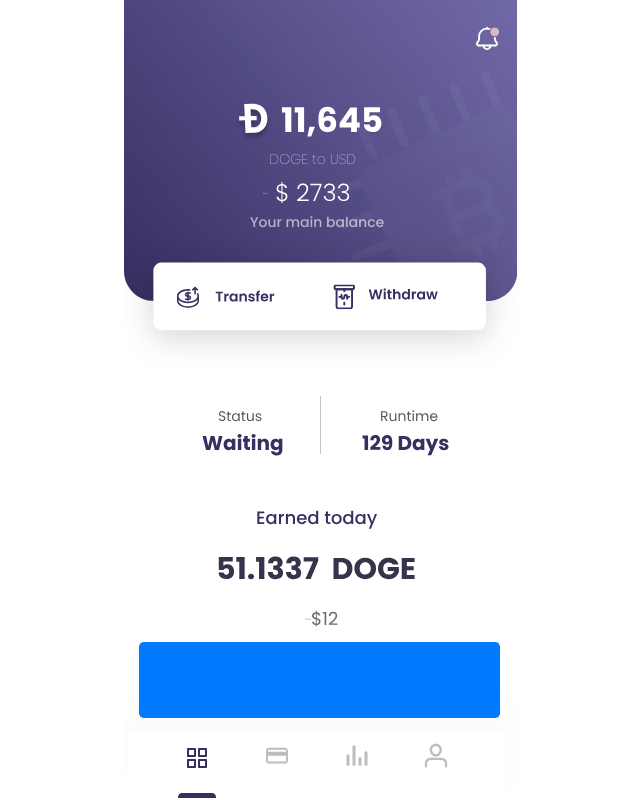
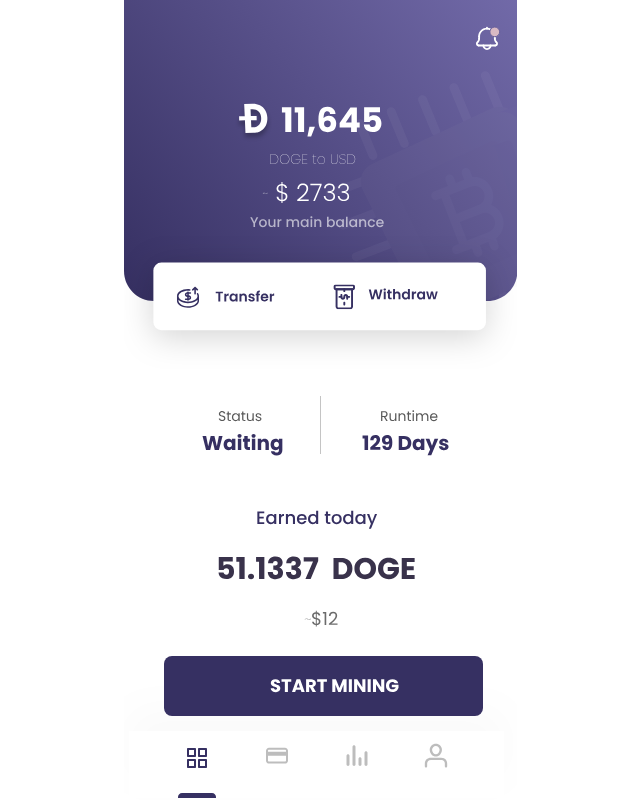
Before and after one commit to Kiterfiter/doge-miner, a plain HTML site: page stop-mining.html in a window 1280 px wide. Shown: the whole page, without its empty margins (320-960 px from the left). Drawn offline with Linux system fonts and the light colour scheme.

Commit message:
Website updates.

```diff
--- a/stop-mining.html
+++ b/stop-mining.html
@@ -10,7 +10,7 @@
 </head>
 
 <body>
-    <div class="container d-flex justify-content-center align-items-center align-content-center justify-content-md-center align-items-md-center" style="background: url(&quot;assets/img/Lena-DOGE-2.svg&quot;) center / auto no-repeat;width: 100%;height: 100vh;"><a class="btn btn-primary btn-lg text-center" role="button" href="stop-mining.html" style="width: 361px;height: 76px;color: rgba(247,4,4,0);background: rgb(0,123,255);border-style: none;opacity: 1;margin-top: 70vh;margin-right: -131px;margin-left: 18px;"></a><a class="btn btn-primary" role="button" style="margin-top: -26vh;width: 150px;opacity: 0;" href="withdraw.html">Button</a></div>
+    <div class="container d-flex justify-content-center align-items-center align-content-center justify-content-md-center align-items-md-center" style="background: url(&quot;assets/img/Lena-DOGE-2.svg&quot;) center / auto no-repeat;width: 100%;height: 100vh;"><a class="btn btn-primary btn-lg text-center" role="button" href="index.html" style="width: 361px;height: 76px;color: rgba(247,4,4,0);background: rgb(0,123,255);border-style: none;opacity: 0;margin-top: 70vh;margin-right: -131px;margin-left: 18px;"></a><a class="btn btn-primary" role="button" style="margin-top: -26vh;width: 150px;opacity: 0;" href="withdraw.html">Button</a></div>
     <script src="assets/js/jquery.min.js"></script>
     <script src="assets/bootstrap/js/bootstrap.min.js"></script>
 </body>
```
Also changed, not shown: 1 other file.
